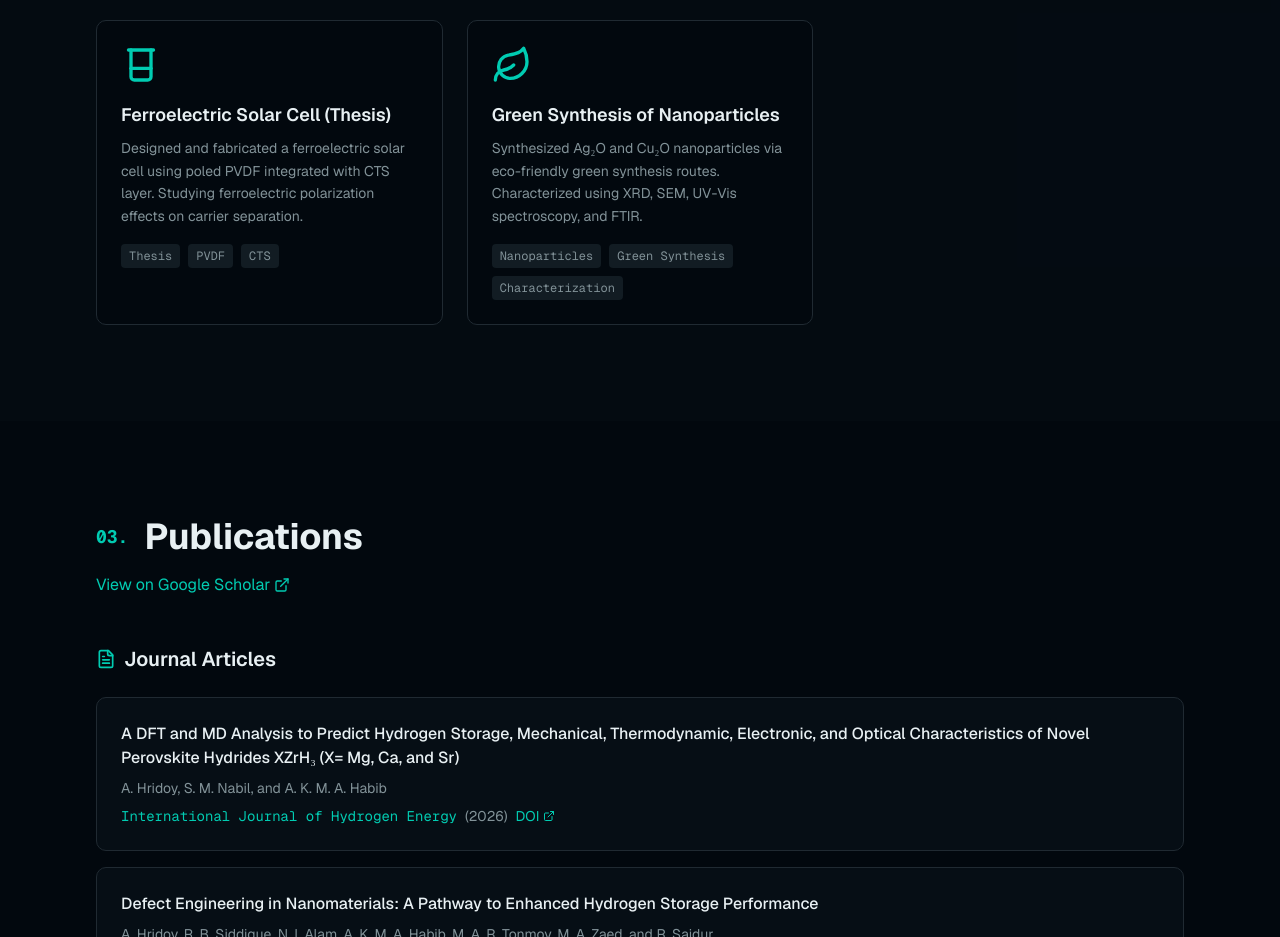
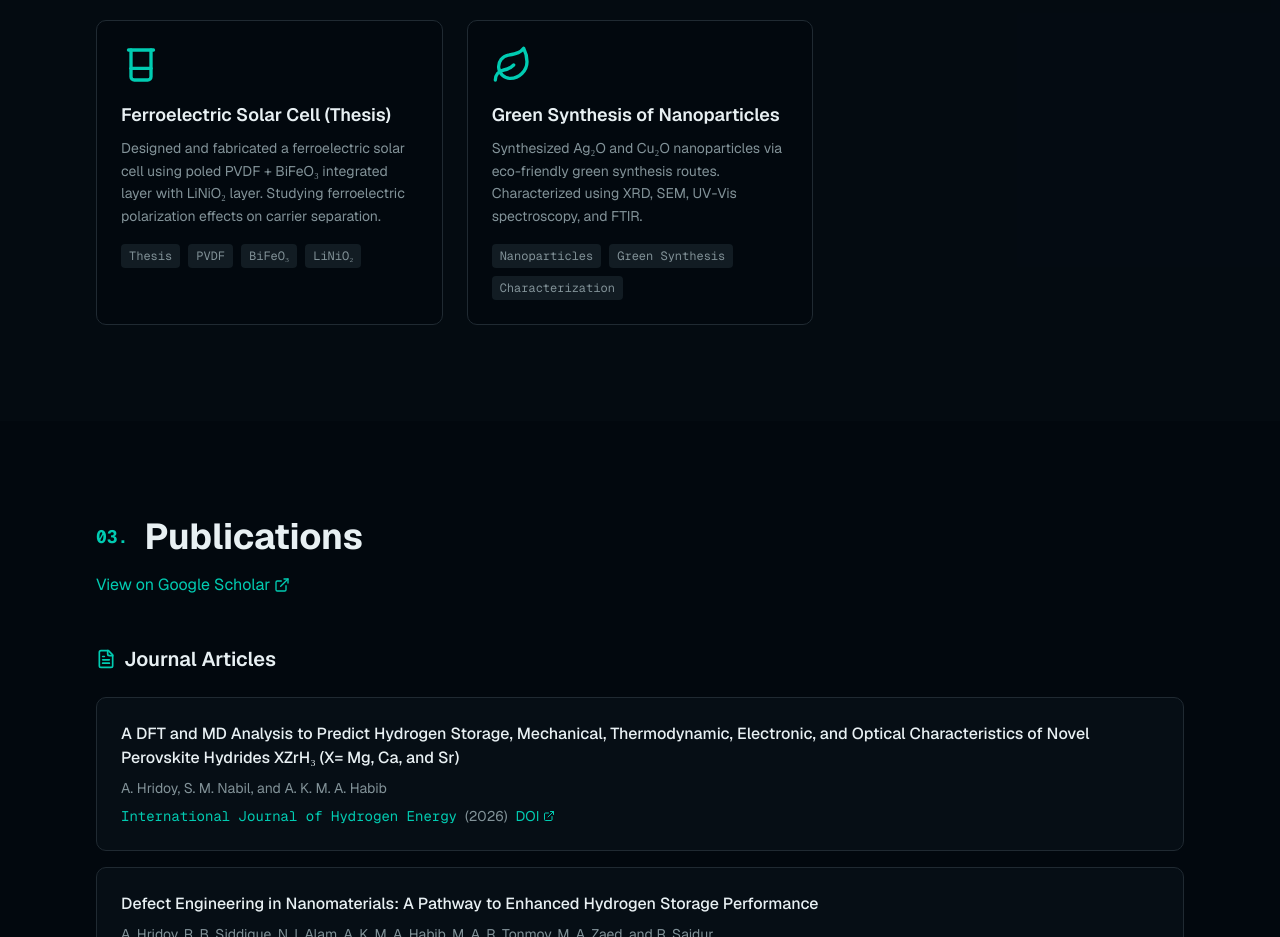
Before and after one commit to ahmadullah-hridoy/academic-portfolio, a Next.js app: page / in a window 1280 px wide. Shown: the part 2020-2957 px from the top of the page. Built offline with nearby package versions, Linux system fonts and the light colour scheme.

Commit message:
Update research-section.tsx

```diff
--- a/components/research-section.tsx
+++ b/components/research-section.tsx
@@ -26,8 +26,8 @@ const projects = [
   {
     title: "Ferroelectric Solar Cell (Thesis)",
     icon: Beaker,
-    description: "Designed and fabricated a ferroelectric solar cell using poled PVDF integrated with CTS layer. Studying ferroelectric polarization effects on carrier separation.",
-    tags: ["Thesis", "PVDF", "CTS"],
+    description: "Designed and fabricated a ferroelectric solar cell using poled PVDF + BiFeO₃ integrated layer with LiNiO₂ layer. Studying ferroelectric polarization effects on carrier separation.",
+    tags: ["Thesis", "PVDF", "BiFeO₃", "LiNiO₂"],
   },
   {
     title: "Green Synthesis of Nanoparticles",
```
